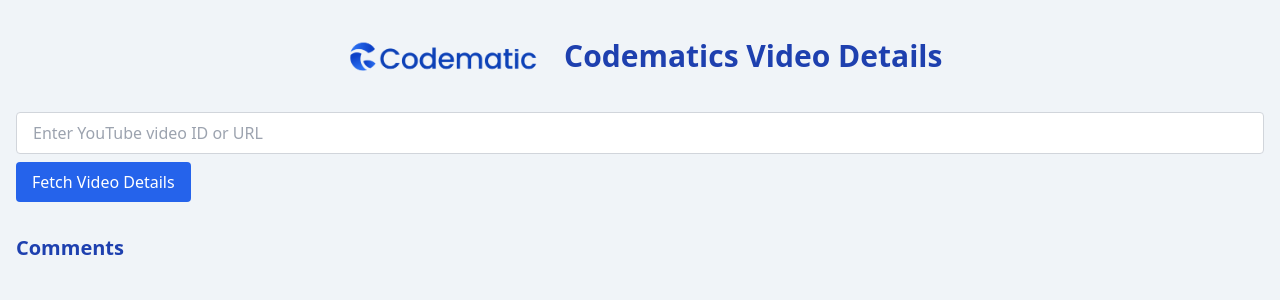
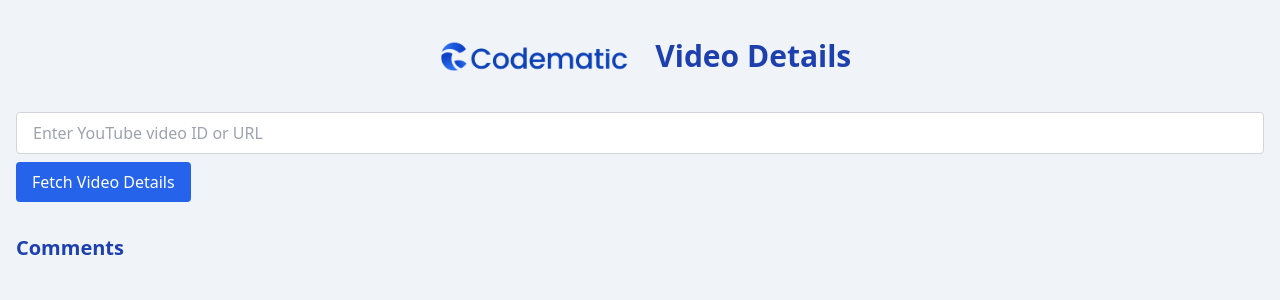
Before and after one commit to erickogi/codematic-youtube-frontend, a Vue app: page / in a window 1280 px wide. Shown: the top 300 px of the page. Built offline with nearby package versions, Linux system fonts and the light colour scheme.

Commit message:
Fix title

```diff
--- a/src/App.vue
+++ b/src/App.vue
@@ -2,7 +2,7 @@
   <div id="app" class="container mx-auto px-4 py-8">
     <div class="flex items-center justify-center mb-8">
       <img src="../public/codematics-logo.png" alt="Codematic Logo" class="h-12 mr-4" />
-      <h1 class="text-3xl font-bold text-blue-800">Codematics Video Details</h1>
+      <h1 class="text-3xl font-bold text-blue-800">Video Details</h1>
     </div>
     <div class="mb-8">
       <input v-model="videoInput" @keyup.enter="processVideoInput" placeholder="Enter YouTube video ID or URL"
```
